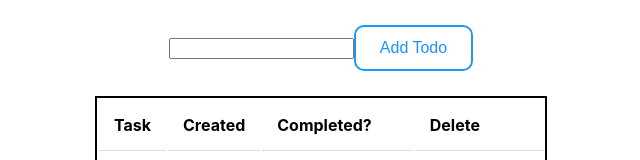
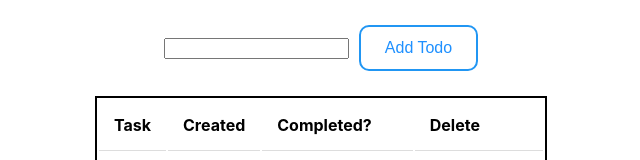
Before and after one commit to Alexlloydwhite/aws-react-todo-list, a React (Create React App) app: page / in a window 1280 px wide. Shown: the top 160 px of the page, without its empty margins (319-959 px from the left). Built offline with nearby package versions, Linux system fonts and the light colour scheme; no server answers.

Commit message:
adding margin to add btn

```diff
--- a/src/components/AddTodo/AddTodo.css
+++ b/src/components/AddTodo/AddTodo.css
@@ -15,7 +15,8 @@ button {
 
 .default {
     border-color: #2196F3;
-    color: dodgerblue
+    color: dodgerblue;
+    margin-left: 10px;
 }
 
 .default:hover {
```
